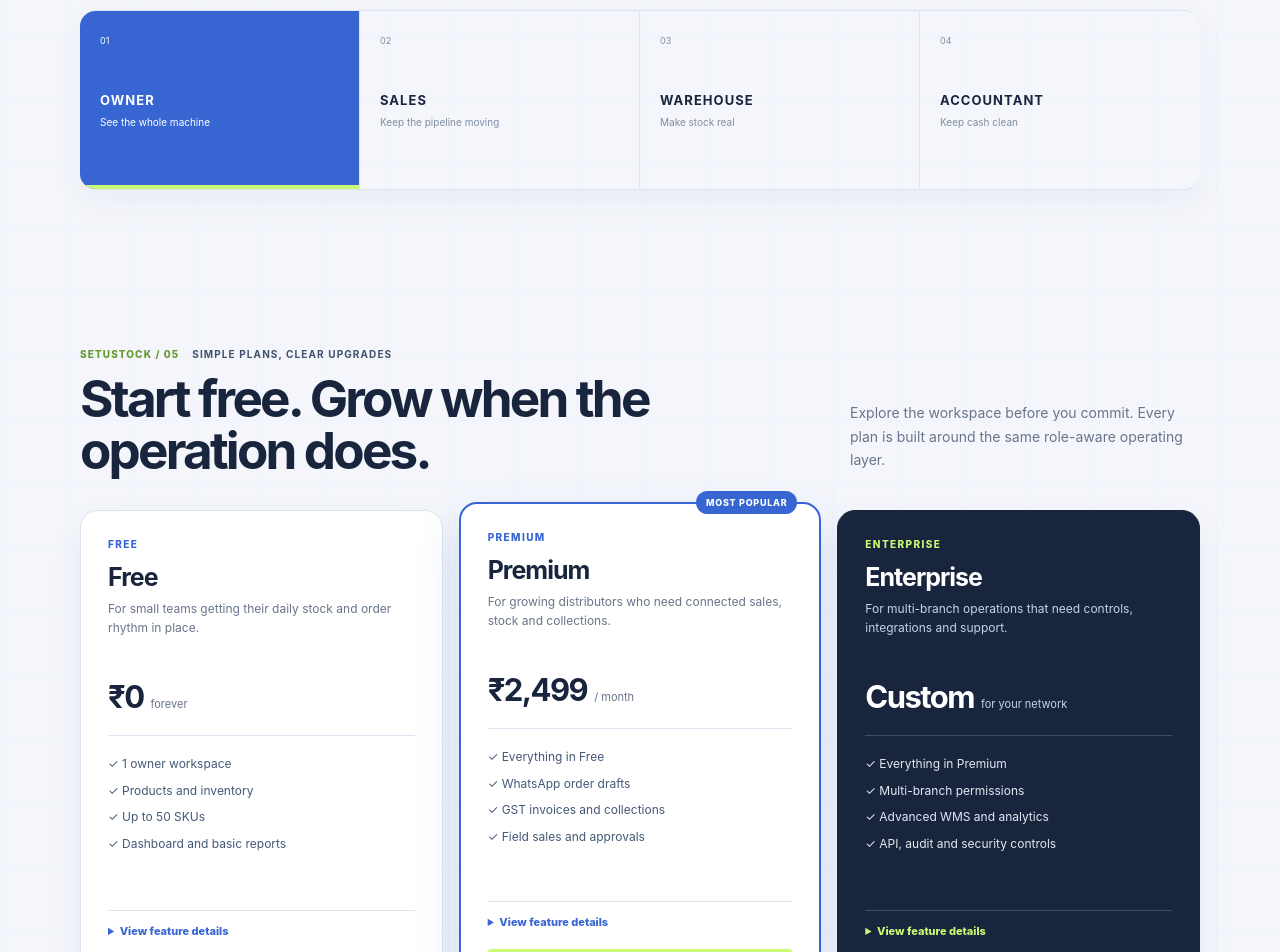
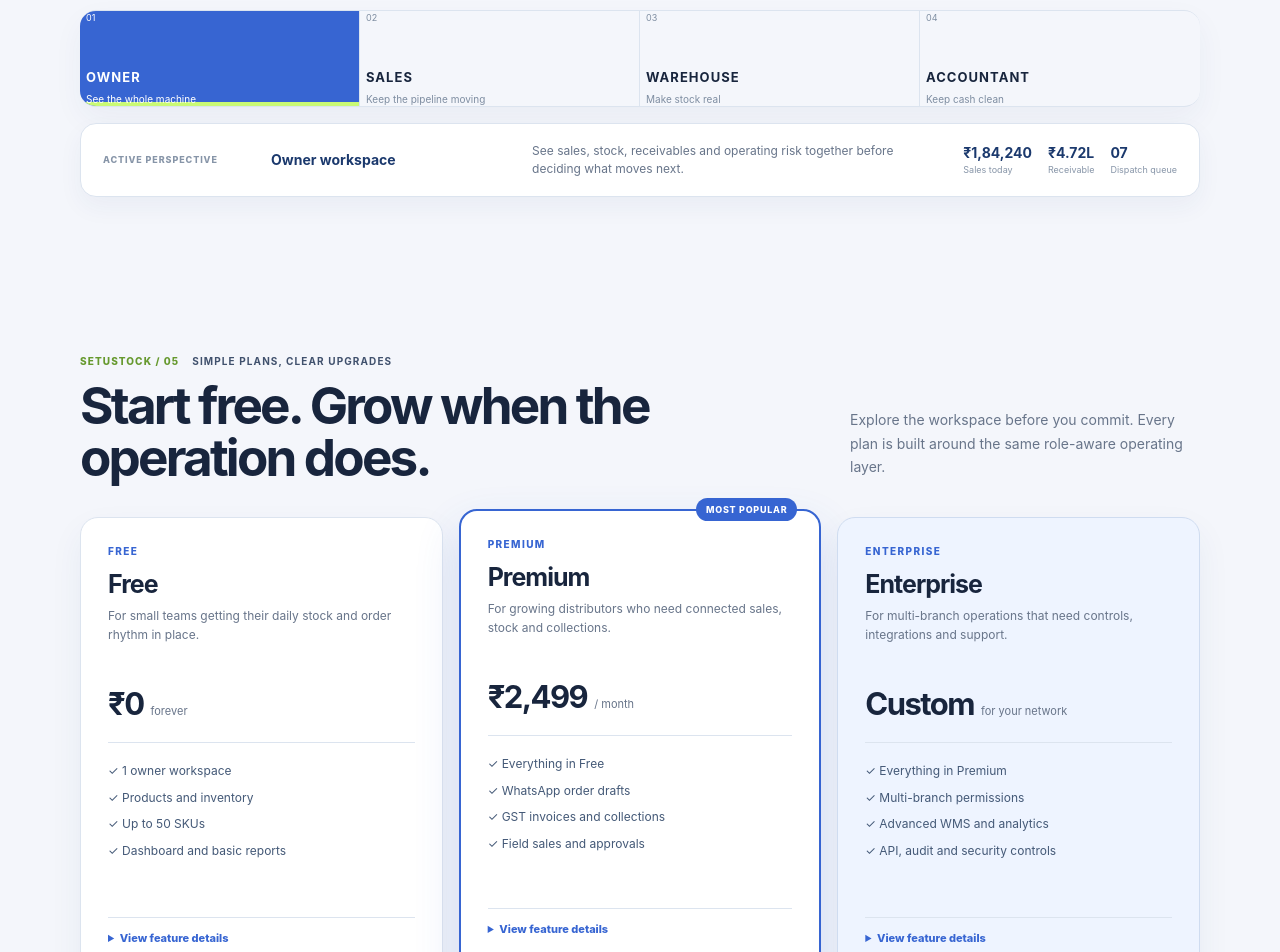
Before and after one commit to sartaj05/setutrade-erp, a React (Vite) app in the folder frontend/: page / in a window 1280 px wide. Shown: the part 2780-3732 px from the top of the page. Built offline with nearby package versions, Linux system fonts and the light colour scheme; no server answers.

Commit message:
feat(landing): make role summary interactive

```diff
--- a/frontend/src/light-layout.css
+++ b/frontend/src/light-layout.css
@@ -408,26 +408,26 @@
 .v2-plan-grid { display: grid; grid-template-columns: repeat(3, minmax(0, 1fr)); gap: 16px; align-items: stretch; }
 .v2-plan-card { position: relative; display: flex; flex-direction: column; min-height: 520px; padding: 27px; border: 1px solid var(--app-line); border-radius: 18px; background: #fff; color: var(--app-ink); box-shadow: 0 14px 34px rgba(40,66,120,.06); }
 .v2-plan-card.premium { border: 2px solid var(--app-cobalt); box-shadow: 0 20px 46px rgba(55,101,210,.16); transform: translateY(-8px); }
-.v2-plan-card.enterprise { background: #18253d; color: #fff; border-color: #18253d; }
+.v2-plan-card.enterprise { background: #eef4ff; color: var(--app-ink); border-color: #cfdcf0; }
 .v2-plan-badge { position: absolute; top: -13px; right: 22px; padding: 6px 10px; border-radius: 999px; background: var(--app-cobalt); color: #fff; font-size: 9px; font-weight: 850; letter-spacing: .08em; text-transform: uppercase; }
 .v2-plan-code { color: var(--app-cobalt); font-size: 10px; font-weight: 850; letter-spacing: .14em; }
-.v2-plan-card.enterprise .v2-plan-code { color: #cafa75; }
+.v2-plan-card.enterprise .v2-plan-code { color: var(--app-cobalt); }
 .v2-plan-card h3 { margin: 12px 0 8px; font-size: 25px; letter-spacing: -.04em; }
 .v2-plan-card > p { min-height: 54px; margin: 0; color: var(--app-muted); font-size: 12px; line-height: 1.55; }
-.v2-plan-card.enterprise > p { color: #c6d3e4; }
+.v2-plan-card.enterprise > p { color: var(--app-muted); }
 .v2-plan-price { display: flex; align-items: baseline; gap: 7px; margin: 24px 0 20px; padding-bottom: 20px; border-bottom: 1px solid var(--app-line); }
-.v2-plan-card.enterprise .v2-plan-price { border-color: rgba(255,255,255,.18); }
+.v2-plan-card.enterprise .v2-plan-price { border-color: var(--app-line); }
 .v2-plan-price strong { font-size: 31px; letter-spacing: -.05em; }
 .v2-plan-price small { color: var(--app-muted); font-size: 11px; }
-.v2-plan-card.enterprise .v2-plan-price small { color: #c6d3e4; }
+.v2-plan-card.enterprise .v2-plan-price small { color: var(--app-muted); }
 .v2-plan-card ul { display: grid; gap: 11px; margin: 0 0 18px; padding: 0; list-style: none; color: #445977; font-size: 12px; line-height: 1.3; }
-.v2-plan-card.enterprise ul { color: #e2e9f3; }
+.v2-plan-card.enterprise ul { color: #445977; }
 .v2-plan-card details { margin-top: auto; margin-bottom: 20px; border-top: 1px solid var(--app-line); padding-top: 13px; }
-.v2-plan-card.enterprise details { border-color: rgba(255,255,255,.18); }
+.v2-plan-card.enterprise details { border-color: var(--app-line); }
 .v2-plan-card summary { color: var(--app-cobalt); cursor: pointer; font-size: 11px; font-weight: 800; }
-.v2-plan-card.enterprise summary { color: #cafa75; }
+.v2-plan-card.enterprise summary { color: var(--app-cobalt); }
 .v2-plan-card details > div { display: grid; gap: 7px; margin-top: 12px; color: var(--app-muted); font-size: 10px; line-height: 1.4; }
-.v2-plan-card.enterprise details > div { color: #c6d3e4; }
+.v2-plan-card.enterprise details > div { color: var(--app-muted); }
 .v2-plan-card button { width: 100%; min-height: 44px; }
 .v2-pricing-note { display: block; margin-top: 18px; color: #8795a8; font-size: 11px; text-align: center; }
 
@@ -454,6 +454,19 @@
 .empty-dashboard, .placeholder-panel { border-radius: 18px; }
 .module-actions { align-items: center; }
 .module-actions button { min-height: 40px; }
+.v2-role-strip > button { appearance: none; border: 0; border-right: 1px solid var(--app-line); text-align: left; font: inherit; cursor: pointer; background: transparent; color: inherit; }
+.v2-role-strip > button:last-child { border-right: 0; }
+.v2-role-strip > button:hover { background: #eef4ff; }
+.v2-role-strip > button.active { background: var(--app-cobalt); color: #fff; box-shadow: inset 0 -4px 0 #cafa75; }
+.v2-role-strip > button.active span, .v2-role-strip > button.active strong, .v2-role-strip > button.active small { color: #fff; }
+.v2-role-detail { display: grid; grid-template-columns: 150px 1fr 1.7fr auto; align-items: center; gap: 18px; margin-top: 16px; padding: 18px 22px; border: 1px solid var(--app-line); border-radius: 16px; background: #fff; box-shadow: 0 10px 24px rgba(40,66,120,.05); }
+.v2-role-detail > span { color: #8795a8; font-size: 9px; font-weight: 850; letter-spacing: .1em; text-transform: uppercase; }
+.v2-role-detail > strong { color: var(--app-blue); font-size: 14px; }
+.v2-role-detail > p { margin: 0; color: var(--app-muted); font-size: 12px; line-height: 1.5; }
+.v2-role-detail > div { display: flex; gap: 16px; }
+.v2-role-detail > div span { display: grid; gap: 3px; color: #8795a8; font-size: 9px; white-space: nowrap; }
+.v2-role-detail > div b { color: var(--app-blue); font-size: 14px; }
+.landing-v2 { background: var(--app-paper) !important; color: var(--app-ink); }
 
 @media (max-width: 900px) {
   .app-content { padding: 34px 28px 64px; }
@@ -479,4 +492,7 @@
   .list-row { grid-template-columns: 1fr auto; gap: 5px 12px; padding: 14px 18px; }
   .list-row span { grid-column: 1 / -1; grid-row: 2; }
   .list-row small { grid-column: 2; grid-row: 1; }
+  .v2-role-detail { grid-template-columns: 1fr 1fr; gap: 12px; }
+  .v2-role-detail > p { grid-column: 1 / -1; }
+  .v2-role-detail > div { grid-column: 1 / -1; justify-content: space-between; }
 }
--- a/frontend/src/pages/LandingPage.jsx
+++ b/frontend/src/pages/LandingPage.jsx
@@ -1,3 +1,4 @@
+import { useState } from 'react';
 import Brand from '../components/Brand';
 import Icon from '../components/Icon';
 
@@ -9,6 +10,13 @@
 
 const roles = ['OWNER', 'SALES', 'WAREHOUSE', 'ACCOUNTANT'];
 
+const roleDetails = {
+  OWNER: { title: 'Owner', short: 'See the whole machine', heading: 'Give the owner the right window.', description: 'See sales, stock, receivables and operating risk together before deciding what moves next.', metrics: [['Sales today', '₹1,84,240', '+12.4%'], ['Receivable', '₹4.72L', '18 accounts'], ['Dispatch queue', '07', 'ready to move']], attention: [['Polycab 2.5mm', '7 coils left', 'LOW'], ['Metro Electricals', '₹38,400 overdue', '12D'], ['SO-1094 ready', 'R.K. Trading Co.', 'GO']] },
+  SALES: { title: 'Sales', short: 'Keep the pipeline moving', heading: 'Give sales the right window.', description: 'Move from customer enquiry to quotation, order and collection without losing the next follow-up.', metrics: [['Open enquiries', '18', '6 due today'], ['Quotes this month', '42', '8 awaiting reply'], ['Collections due', '₹1.38L', 'this week']], attention: [['Metro Electricals', 'Quote follow-up due', 'TODAY'], ['NCR Buildmart', 'Credit order ready', 'GO'], ['Ahuja Enterprises', 'Repeat order signal', 'NEW']] },
+  WAREHOUSE: { title: 'Warehouse', short: 'Make stock real', heading: 'Give warehouse the right window.', description: 'Know what is available, what is reserved and what must move to dispatch next.', metrics: [['Stock cover', '18.4d', '3 warehouses'], ['Pick queue', '12', 'ready to pack'], ['Low-stock SKUs', '08', 'reorder attention']], attention: [['Polycab 2.5mm', '7 coils left', 'LOW'], ['SO-1097', 'Ready to pick', 'GO'], ['Noida Hub', 'Transfer suggested', 'MOVE']] },
+  ACCOUNTANT: { title: 'Accountant', short: 'Keep cash clean', heading: 'Give accounts the right window.', description: 'Keep every invoice, receipt, overdue balance and GST record traceable from one calm workspace.', metrics: [['Collected this month', '₹4.28L', '+8.2%'], ['Overdue accounts', '05', 'needs follow-up'], ['GST records', '124', 'ready to review']], attention: [['Metro Electricals', '₹38,400 overdue', '12D'], ['INV-1184', 'Payment not matched', 'CHECK'], ['GST return', 'Review 4 exceptions', 'DUE']] },
+};
+
 const plans = [
   { code: 'FREE', name: 'Free', price: '₹0', suffix: 'forever', text: 'For small teams getting their daily stock and order rhythm in place.', features: ['1 owner workspace', 'Products and inventory', 'Up to 50 SKUs', 'Dashboard and basic reports'], details: ['Role-aware overview', 'Customer and order records', 'Demo-safe workspace data'], tone: 'free' },
   { code: 'PREMIUM', name: 'Premium', price: '₹2,499', suffix: '/ month', text: 'For growing distributors who need connected sales, stock and collections.', features: ['Everything in Free', 'WhatsApp order drafts', 'GST invoices and collections', 'Field sales and approvals'], details: ['Up to 10 users', 'Up to 5 warehouses', 'Customer portal, delivery and forecasting'], tone: 'premium' },
@@ -16,6 +24,8 @@
 ];
 
 export default function LandingPage({ navigate }) {
+  const [activeRole, setActiveRole] = useState('OWNER');
+  const selectedRole = roleDetails[activeRole];
   return (
     <div className="landing-v2">
       <header className="landing-v2-nav">
@@ -82,7 +92,7 @@
           <div className="v2-loop"><div className="v2-loop-line" />{['Customer enquiry', 'Price + availability', 'Reserve & pack', 'Dispatch goods', 'Collect payment'].map((step, i) => <div className="v2-loop-step" key={step}><span>0{i + 1}</span><strong>{step}</strong><small>{['WhatsApp, phone, counter', 'Customer-specific rules', 'Warehouse-ready queue', 'Proof and status trail', 'Ledger stays current'][i]}</small></div>)}</div>
         </section>
 
-        <section className="v2-section v2-roles" id="roles"><div className="v2-roles-head"><div><div className="v2-kicker"><span>SetuStock / 04</span><b>One system / many perspectives</b></div><h2>Give every person the right window.</h2></div><p>Owner, manager, sales, warehouse and accountant see the same business from the angle they need.</p></div><div className="v2-role-strip">{roles.map((role, i) => <div key={role} className={i === 0 ? 'active' : ''}><span>0{i + 1}</span><strong>{role}</strong><small>{['See the whole machine', 'Keep the pipeline moving', 'Make stock real', 'Keep cash clean'][i]}</small></div>)}</div></section>
+        <section className="v2-section v2-roles" id="roles"><div className="v2-roles-head"><div><div className="v2-kicker"><span>SetuStock / 04</span><b>One system / many perspectives</b></div><h2>{selectedRole.heading}</h2></div><p>{selectedRole.description}</p></div><div className="v2-role-strip">{roles.map((role, i) => <button type="button" key={role} className={activeRole === role ? 'active' : ''} onClick={() => setActiveRole(role)}><span>0{i + 1}</span><strong>{role}</strong><small>{roleDetails[role].short}</small></button>)}</div><div className="v2-role-detail"><span>Active perspective</span><strong>{selectedRole.title} workspace</strong><p>{selectedRole.description}</p><div>{selectedRole.metrics.map(([label, value]) => <span key={label}><b>{value}</b>{label}</span>)}</div></div></section>
 
         <section className="v2-section v2-pricing" id="plans">
           <div className="v2-pricing-head"><div><div className="v2-kicker"><span>SetuStock / 05</span><b>Simple plans, clear upgrades</b></div><h2>Start free. Grow when the operation does.</h2></div><p>Explore the workspace before you commit. Every plan is built around the same role-aware operating layer.</p></div>
```
